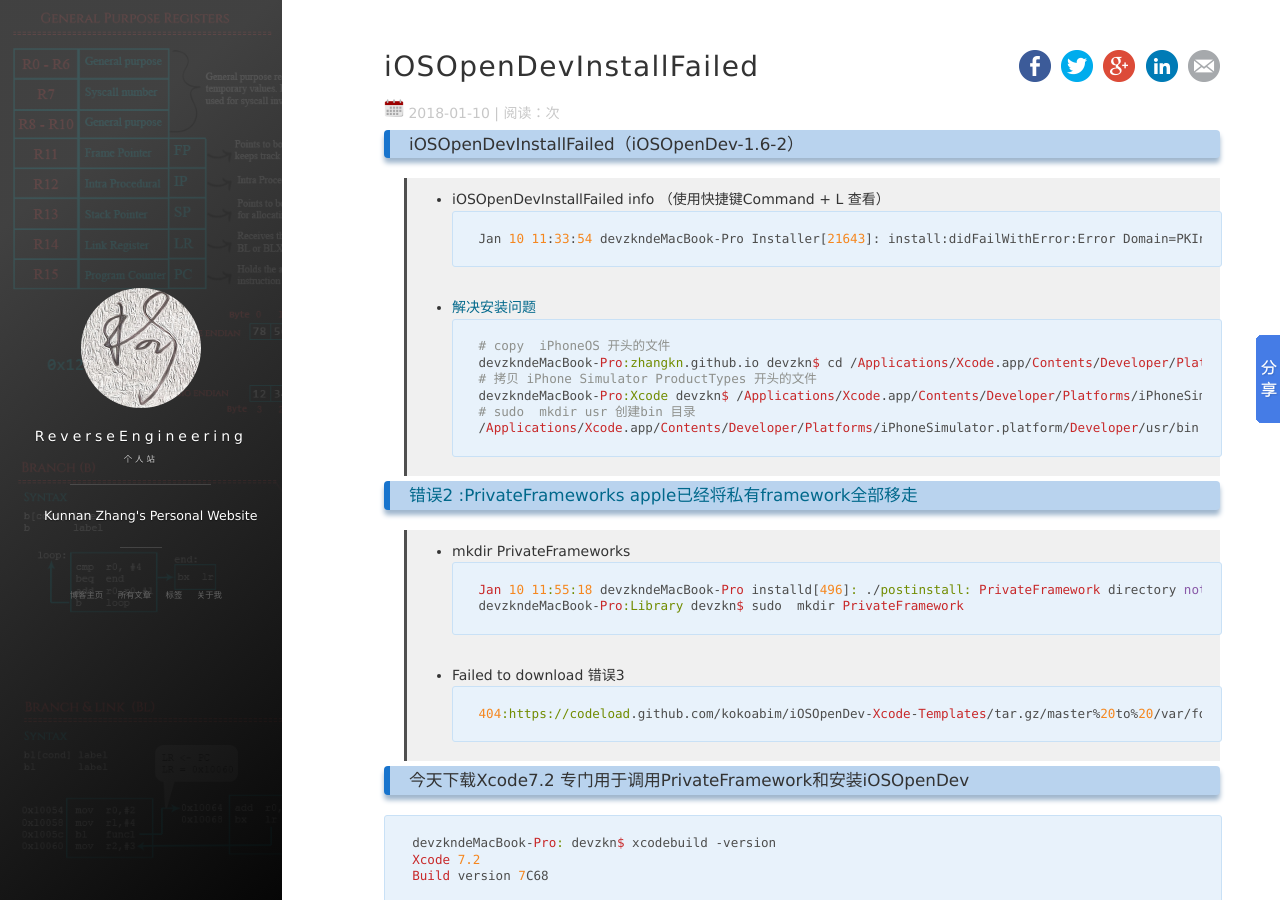
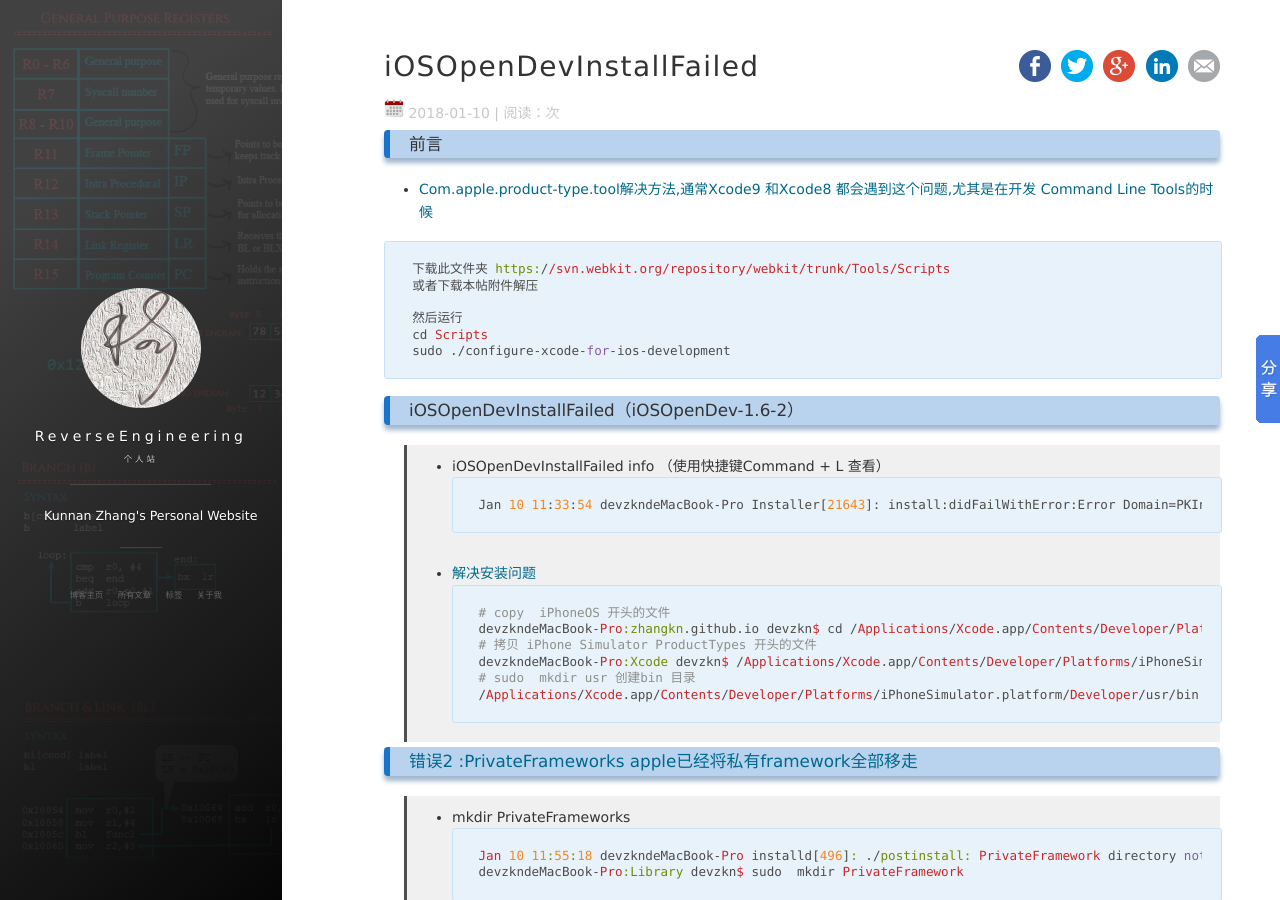
Before and after one commit to zhangkn/zhangkn.github.io, a Jekyll site: the page built from _posts/2018-01-10-iOSOpenDevInstallFailed.md, in a window 1280 px wide and 900 px high. Built offline with Jekyll 4.4.1, drawn with Linux system fonts in a browser that asks for light colours; nearby versions of some CDN libraries; comment, search, counter and statistics services are not loaded.

````diff
--- a/_posts/2018-01-10-iOSOpenDevInstallFailed.md
+++ b/_posts/2018-01-10-iOSOpenDevInstallFailed.md
@@ -5,6 +5,19 @@ date: 2018-01-10
 tag: iOSre
 site: https://zhangkn.github.io
 ---
+
+### 前言
+
+- [Com.apple.product-type.tool解决方法,通常Xcode9 和Xcode8 都会遇到这个问题,尤其是在开发 Command Line Tools的时候](http://www.iosre.com/t/com-apple-product-type-tool/7060)
+
+```
+下载此文件夹 https://svn.webkit.org/repository/webkit/trunk/Tools/Scripts
+或者下载本帖附件解压
+
+然后运行
+cd Scripts
+sudo ./configure-xcode-for-ios-development
+```
 
 
 ###  iOSOpenDevInstallFailed（iOSOpenDev-1.6-2）
````
Also changed, not shown: _posts/2018-02-28-Electra.md (+7 -1 lines), _posts/2018-03-07-MacRE.md (+1 -0 lines).
